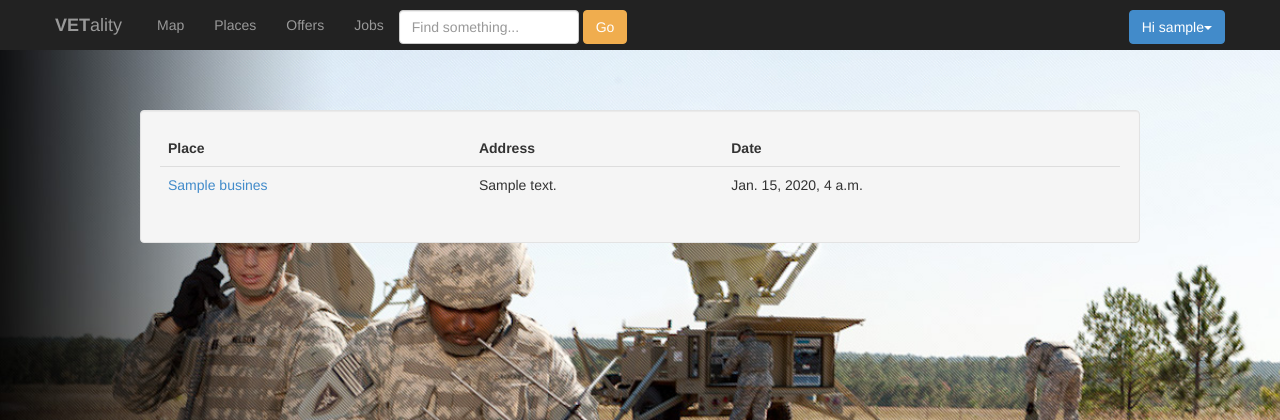
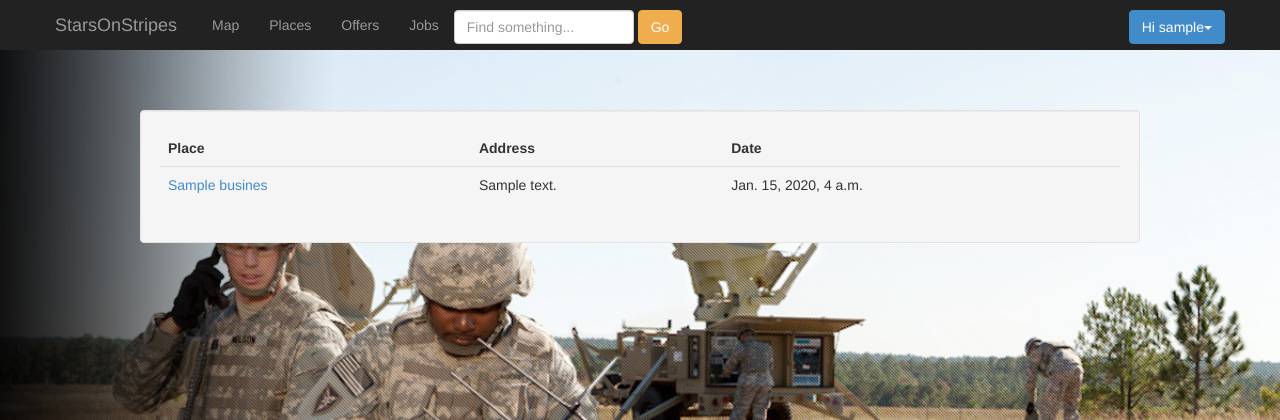
Before and after one commit to bstewartny/s4s, a Django app: page /vetbiz/checkins in a window 1280 px wide. Shown: the top 420 px of the page. Run offline with Django 3.2, Linux system fonts and the light colour scheme; a user stored in the database is signed in; tables that the repository leaves empty hold one stand-in row (values such as "Sample post"); some libraries are stand-ins or nearby versions.

Commit message:
Change name to StarsOnStripes

```diff
--- a/vetbiz/templates/vetbiz/base.html
+++ b/vetbiz/templates/vetbiz/base.html
@@ -1,7 +1,7 @@
 <!DOCTYPE html>
 <html>
     <head>
-        <title>VETality</title>
+        <title>StarsOnStripes</title>
     <meta name="viewport" content="initial-scale=1.0, width=device-width" />
     <style type="text/css">
         body{padding-top:60px;max-height:100%;background:transparent}
@@ -187,7 +187,7 @@
 
             a.id=b.id;
             a.offers=b.offers;
-
+	    a.pin_url=b.pin_url;
             return a;
         }
 
@@ -402,7 +402,7 @@
                 infoWindow.close();
                 infoWindow=null;
             }
-            infoWindow=new google.maps.InfoWindow({content:createPlaceDiv(id,place)[0],disableAutoPan:true});
+            infoWindow=new google.maps.InfoWindow({content:createPlaceDiv(id,place).html(),disableAutoPan:true});
             return infoWindow;
         }
 
@@ -414,19 +414,30 @@
 
         function getIconForPlace(place)
         {
+	    if(place.pin_url)
+		{
+			return place.pin_url;
+		}
+	   if(place.category==1)
+		{
+
+                        return '/static/img/mapiconscollection-monuments/statue-2.png';
+			}
             if (place.veteran_owned || place.veteran_discounts)
             {
                 if (place.veteran_owned && place.veteran_discounts)
                 {
                     // purple marker
-                    return 'http://maps.google.com/mapfiles/ms/icons/purple-dot.png';
+                        return '/static/img/mapiconscollection-industry/army.png';
+                    //return 'http://maps.google.com/mapfiles/ms/icons/purple-dot.png';
                 }
                 else
                 {
                     if(place.veteran_owned)
                     {
                         // blue marker
-                        return 'http://maps.google.com/mapfiles/ms/icons/blue-dot.png';
+                        return '/static/img/mapiconscollection-industry/army.png';
+			//return 'http://maps.google.com/mapfiles/ms/icons/blue-dot.png';
                     }
                     if(place.veteran_discounts)
                     {
@@ -636,7 +647,7 @@
                 <span class="icon-bar"></span>
                 <span class="icon-bar"></span>
             </button>
-            <a class="navbar-brand" href="#"><b>VET</b>ality</a>
+            <a class="navbar-brand" href="#">StarsOnStripes</a>
             {% if user.username %}
                 <div class="btn-group pull-right" style="margin-top:10px">
                     <a class="btn btn-primary dropdown-toggle" data-toggle="dropdown">
```
